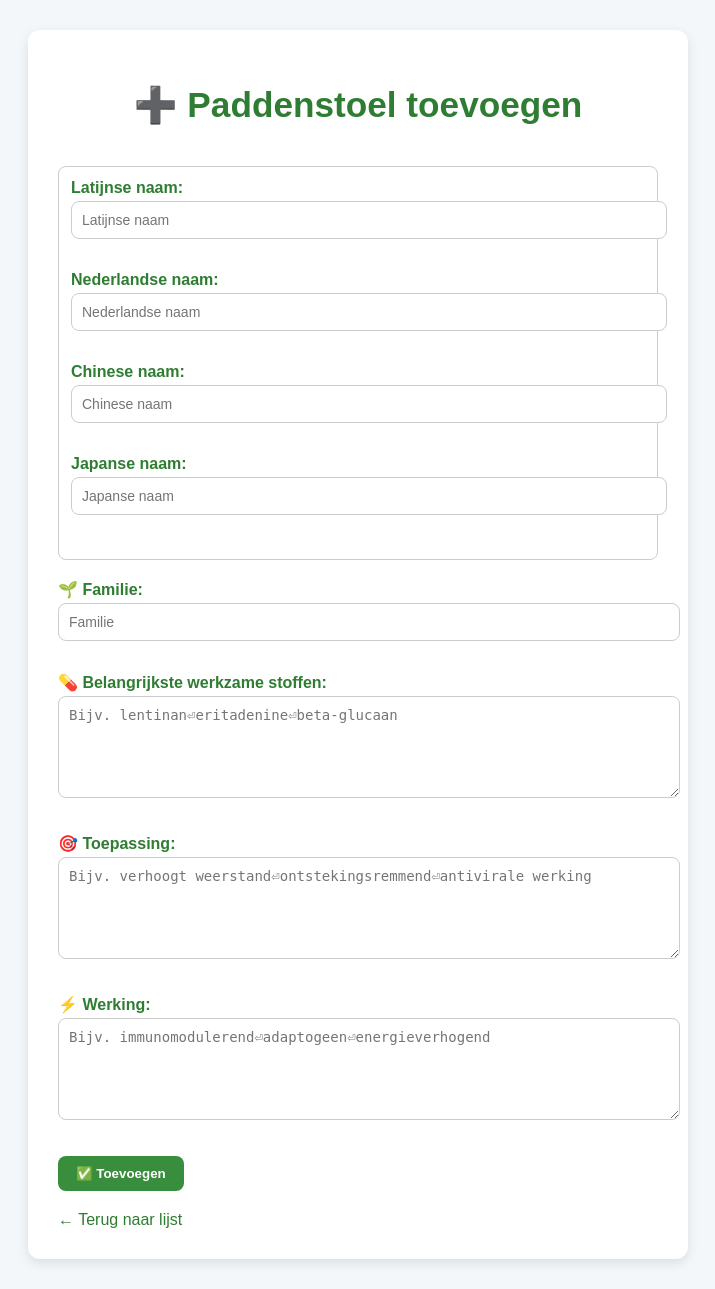
After one commit to Stephankuil/Adelita, a Flask app: page /paddenstoel/toevoegen in a window 1280 px wide. The commit adds this page. Shown: the whole page, without its empty margins (282-997 px from the left). Run offline with Flask 3, Linux system fonts and the light colour scheme.

Commit message:
paddenstoelen kunnen worden toegevoegd en verwijderd

```diff
--- a/routes/paddenstoelen_routes.py
+++ b/routes/paddenstoelen_routes.py
@@ -1,4 +1,4 @@
-from flask import Blueprint, render_template, abort
+from flask import Blueprint, render_template, abort, request, flash, redirect, url_for
 import mysql.connector
 import json
 import os
@@ -16,7 +16,14 @@ DB_CONFIG = {
     "database": os.getenv("DB_NAME"),
 }
 
-# Route: overzicht van paddenstoelen
+# 🔒 Veilig JSON inladen zonder crash
+def safe_json_load(value, default):
+    try:
+        return json.loads(value) if value else default
+    except json.JSONDecodeError:
+        return default
+
+# 📄 Route: overzicht van paddenstoelen
 @paddenstoel_bp.route("/paddenstoelen")
 def index():
     conn = mysql.connector.connect(**DB_CONFIG)
@@ -26,7 +33,7 @@ def index():
     conn.close()
     return render_template("paddenstoelen.html", paddenstoelen=paddenstoelen)
 
-# Route: detailpagina van één paddenstoel
+# 🔍 Route: detailpagina van één paddenstoel
 @paddenstoel_bp.route("/paddenstoelen/<int:paddenstoel_id>")
 def paddenstoel_detail(paddenstoel_id):
     conn = mysql.connector.connect(**DB_CONFIG)
@@ -41,11 +48,91 @@ def paddenstoel_detail(paddenstoel_id):
     detail = {
         "id": row["id"],
         "nederlandse_naam": row["nederlandse_naam"],
-        "andere_namen": json.loads(row.get("andere_namen") or "{}"),
+        "andere_namen": safe_json_load(row.get("andere_namen"), []),
         "familie": row["familie"],
-        "stoffen": json.loads(row.get("belangrijkste_werkzame_stoffen") or "[]"),
-        "toepassing": json.loads(row.get("toepassing") or "[]"),
-        "werking": json.loads(row.get("werking") or "[]")
+        "stoffen": safe_json_load(row.get("belangrijkste_werkzame_stoffen"), []),
+        "toepassing": safe_json_load(row.get("toepassing"), []),
+        "werking": safe_json_load(row.get("werking"), [])
     }
 
     return render_template("paddenstoelen_info.html", pad=detail)
+@paddenstoel_bp.route("/paddenstoel/toevoegen", methods=["GET", "POST"])
+def paddenstoel_toevoegen():
+    if request.method == "POST":
+        familie = request.form.get("familie")
+        stoffen_raw = request.form.get("belangrijkste_werkzame_stoffen", "")
+        toepassing_raw = request.form.get("toepassing", "")
+        werking_raw = request.form.get("werking", "")
+
+        # Alle 4 naamvelden als lijsten ophalen
+        latijnse_namen = request.form.getlist("latijnse_naam[]")
+        nederlandse_namen = request.form.getlist("nederlandse_naam[]")
+        chinese_namen = request.form.getlist("chinese_naam[]")
+        japanse_namen = request.form.getlist("japanse_naam[]")
+
+        # Maak een lijst van dicts met ingevulde naamgroepen (lege negeren)
+        naam_groepen = []
+        for lat, ned, chi, jap in zip(latijnse_namen, nederlandse_namen, chinese_namen, japanse_namen):
+            if lat.strip() or ned.strip() or chi.strip() or jap.strip():
+                naam_groepen.append({
+                    "latijnse_naam": lat.strip(),
+                    "nederlandse_naam": ned.strip(),
+                    "chinese_naam": chi.strip(),
+                    "japanse_naam": jap.strip(),
+                })
+
+        # Sla naam_groepen op als JSON string
+        namen_json = json.dumps(naam_groepen, ensure_ascii=False)
+
+        stoffen = json.dumps([s.strip() for s in stoffen_raw.split(",") if s.strip()])
+        toepassing = json.dumps([s.strip() for s in toepassing_raw.split(",") if s.strip()])
+        werking = json.dumps([s.strip() for s in werking_raw.split(",") if s.strip()])
+
+        # Kies primaire Nederlandse naam als eerste ingevulde nederlandse naam, anders leeg
+        primaire_nederlandse_naam = ""
+        for ng in naam_groepen:
+            if ng["nederlandse_naam"]:
+                primaire_nederlandse_naam = ng["nederlandse_naam"]
+                break
+
+        conn = mysql.connector.connect(**DB_CONFIG)
+        cursor = conn.cursor()
+
+        cursor.execute("""
+            INSERT INTO paddenstoelen (
+                nederlandse_naam,
+                andere_namen,
+                familie,
+                belangrijkste_werkzame_stoffen,
+                toepassing,
+                werking
+            ) VALUES (%s, %s, %s, %s, %s, %s)
+        """, (primaire_nederlandse_naam, namen_json, familie, stoffen, toepassing, werking))
+
+        conn.commit()
+        cursor.close()
+        conn.close()
+
+        flash("✅ Paddenstoel toegevoegd.")
+        return redirect(url_for("paddenstoel_bp.index"))
+
+    return render_template("paddenstoelen_toevoegen.html")
+
+
+
+@paddenstoel_bp.route("/paddenstoelen/<int:paddenstoel_id>/verwijderen", methods=["POST"])
+def paddenstoel_verwijderen(paddenstoel_id):
+    conn = mysql.connector.connect(**DB_CONFIG)
+    cursor = conn.cursor()
+    try:
+        cursor.execute("DELETE FROM paddenstoelen WHERE id = %s", (paddenstoel_id,))
+        conn.commit()
+        flash("🗑️ Paddenstoel verwijderd.")
+    except Exception as e:
+        conn.rollback()
+        flash(f"❌ Fout bij verwijderen: {e}")
+    finally:
+        cursor.close()
+        conn.close()
+
+    return redirect(url_for("paddenstoel_bp.index"))
--- a/templates/paddenstoelen.html
+++ b/templates/paddenstoelen.html
@@ -6,6 +6,8 @@
     <link rel="stylesheet" href="{{ url_for('static', filename='css/paddenstoelen.css') }}">
 </head>
 <body>
+
+<a href="{{ url_for('paddenstoel_bp.paddenstoel_toevoegen') }}" class="toevoegen-knop">➕ Paddenstoel toevoegen</a>
 
 <div class="container">
     <h1>🍄 Paddenstoelen</h1>
--- /dev/null
+++ b/templates/paddenstoelen_toevoegen.html
@@ -0,0 +1,143 @@
+<!DOCTYPE html>
+<html lang="nl">
+<head>
+    <meta charset="UTF-8" />
+    <title>Paddenstoel toevoegen</title>
+    <link rel="stylesheet" href="{{ url_for('static', filename='css/paddenstoelen.css') }}" />
+    <style>
+        body {
+            font-family: Arial, sans-serif;
+            padding: 30px;
+            background-color: #f4f7f9;
+        }
+        .container {
+            max-width: 600px;
+            background: white;
+            padding: 30px;
+            border-radius: 12px;
+            box-shadow: 0 4px 12px rgba(0,0,0,0.1);
+            margin: auto;
+        }
+        h1 {
+            text-align: center;
+            color: #2e7d32;
+        }
+        label {
+            display: block;
+            margin-bottom: 12px;
+            font-weight: bold;
+        }
+        input[type="text"],
+        textarea {
+            width: 100%;
+            padding: 10px;
+            margin-top: 4px;
+            margin-bottom: 20px;
+            border: 1px solid #ccc;
+            border-radius: 8px;
+            font-size: 14px;
+        }
+        textarea {
+            height: 80px;
+            resize: vertical;
+        }
+        button {
+            background-color: #388e3c;
+            color: white;
+            padding: 10px 18px;
+            border: none;
+            border-radius: 8px;
+            font-weight: bold;
+            cursor: pointer;
+        }
+        button:hover {
+            background-color: #2e7d32;
+        }
+        a {
+            display: inline-block;
+            margin-top: 20px;
+            color: #2e7d32;
+            text-decoration: none;
+        }
+        a:hover {
+            text-decoration: underline;
+        }
+        .naam-groep {
+            border: 1px solid #ccc;
+            padding: 12px;
+            border-radius: 8px;
+            margin-bottom: 20px;
+        }
+    </style>
+</head>
+<body>
+
+<div class="container">
+    <h1>➕ Paddenstoel toevoegen</h1>
+
+    <form method="post">
+
+        <div id="naam-groepen-container">
+            <div class="naam-groep">
+                <label>Latijnse naam:
+                    <input type="text" name="latijnse_naam[]" placeholder="Latijnse naam">
+                </label>
+                <label>Nederlandse naam:
+                    <input type="text" name="nederlandse_naam[]" placeholder="Nederlandse naam">
+                </label>
+                <label>Chinese naam:
+                    <input type="text" name="chinese_naam[]" placeholder="Chinese naam">
+                </label>
+                <label>Japanse naam:
+                    <input type="text" name="japanse_naam[]" placeholder="Japanse naam">
+                </label>
+            </div>
+        </div>
+
+        <label>🌱 Familie:
+            <input type="text" name="familie" placeholder="Familie">
+        </label>
+
+        <label>💊 Belangrijkste werkzame stoffen:
+            <textarea name="belangrijkste_werkzame_stoffen" placeholder="Bijv. lentinan⏎eritadenine⏎beta-glucaan"></textarea>
+        </label>
+
+        <label>🎯 Toepassing:
+            <textarea name="toepassing" placeholder="Bijv. verhoogt weerstand⏎ontstekingsremmend⏎antivirale werking"></textarea>
+        </label>
+
+        <label>⚡ Werking:
+            <textarea name="werking" placeholder="Bijv. immunomodulerend⏎adaptogeen⏎energieverhogend"></textarea>
+        </label>
+
+        <button type="submit">✅ Toevoegen</button>
+    </form>
+
+    <a href="{{ url_for('paddenstoel_bp.index') }}">← Terug naar lijst</a>
+</div>
+
+<script>
+function voegNaamGroepToe() {
+    const container = document.getElementById('naam-groepen-container');
+    const div = document.createElement('div');
+    div.className = 'naam-groep';
+    div.innerHTML = `
+        <label>Latijnse naam:
+            <input type="text" name="latijnse_naam[]" placeholder="Latijnse naam">
+        </label>
+        <label>Nederlandse naam:
+            <input type="text" name="nederlandse_naam[]" placeholder="Nederlandse naam">
+        </label>
+        <label>Chinese naam:
+            <input type="text" name="chinese_naam[]" placeholder="Chinese naam">
+        </label>
+        <label>Japanse naam:
+            <input type="text" name="japanse_naam[]" placeholder="Japanse naam">
+        </label>
+    `;
+    container.appendChild(div);
+}
+</script>
+
+</body>
+</html>
```
Also changed, not shown: static/css/paddenstoelen.css (+40 -0 lines), templates/paddenstoelen_info.html (+32 -11 lines).
